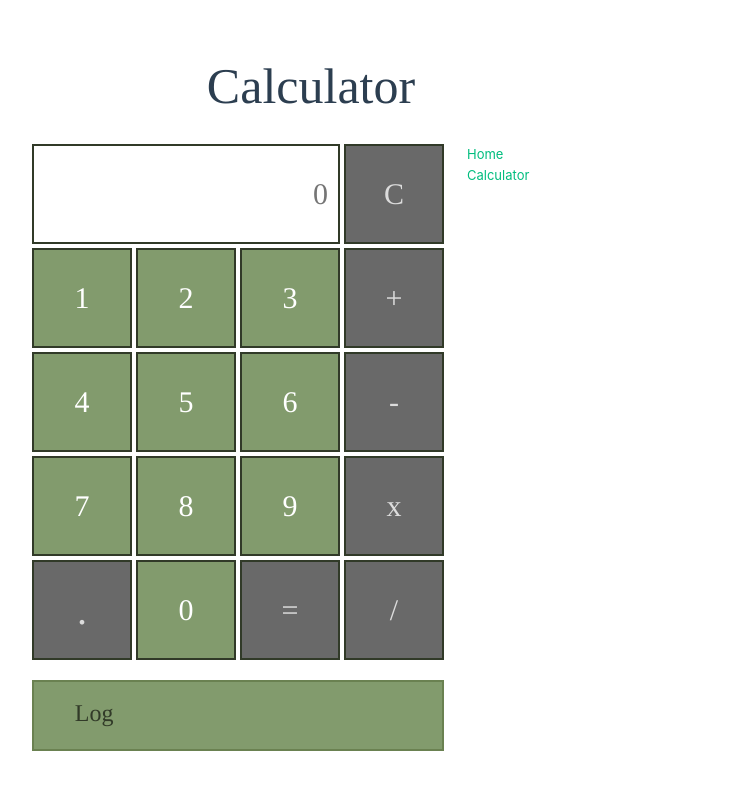
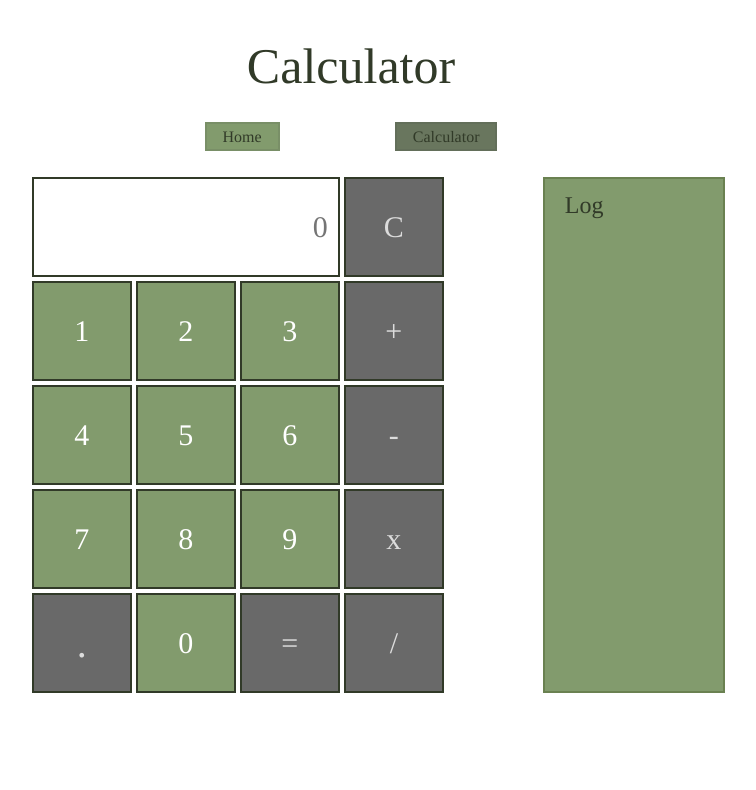
Before and after one commit to egjestad/project3, a Vue app: page /Calculator in a window 1280 px wide. Shown: the top 790 px of the page, without its empty margins (289-1045 px from the left). Built offline with nearby package versions, Linux system fonts and the light colour scheme.

Commit message:
views and css

```diff
--- a/package.json
+++ b/package.json
@@ -29,7 +29,7 @@
     "npm-run-all2": "^7.0.2",
     "prettier": "^3.4.2",
     "typescript": "~5.7.3",
-    "vite": "^6.0.11",
+    "vite": "^6.1.0",
     "vite-plugin-vue-devtools": "^7.7.1",
     "vue-tsc": "^2.2.0"
   }
--- a/src/App.vue
+++ b/src/App.vue
@@ -1,55 +1,11 @@
 <script setup lang="ts"></script>
 
 <template>
-  <div class="menu">
-    <ul>
-      <li>
-        <router-link to="/">Home</router-link>
-      </li>
-      <li>
-        <router-link to="/calculator">Calculator</router-link>
-      </li>
-    </ul>
-  </div>
+  <nav>
+    <router-link  to="/">Home</router-link>
+    <router-link  to="/calculator">Calculator</router-link>
+  </nav>
   <router-view />
 </template>
 
 <style></style>
-
-<style scoped>
-header {
-  line-height: 1.5;
-}
-
-.menu {
-  font-size: small;
-}
-
-.menu ul {
-  list-style-type: none;
-  padding: 0;
-}
-
-.logo {
-  display: block;
-  margin: 0 auto 2rem;
-}
-
-@media (min-width: 1024px) {
-  header {
-    display: flex;
-    place-items: center;
-    padding-right: calc(var(--section-gap) / 2);
-  }
-
-  .logo {
-    margin: 0 2rem 0 0;
-  }
-
-  header .wrapper {
-    display: flex;
-    place-items: flex-start;
-    flex-wrap: wrap;
-  }
-}
-</style>
--- a/src/assets/app.css
+++ b/src/assets/app.css
@@ -1,49 +1,45 @@
 header {
   display: flex;
   justify-content: center;
-  line-height: 1.5;
-  max-height: 100vh;
-  font-family: Copperplate, times, serif;
   font-size: 50px;
   grid-area: header;
 }
 
-#logContainer {
-  grid-area: log;
-  display: grid;
-  gap: 4px;
-  align-content: center;
-  margin: 10px;
-}
-
-.logo {
-  display: block;
-  margin: 0 auto 2rem;
-}
-
 nav {
+  grid-area: nav;
   width: 100%;
   font-size: 12px;
   text-align: center;
-  margin-top: 2rem;
 }
 
 nav a.router-link-exact-active {
   color: var(--color-text);
+  background-color: rgb(105, 118, 94);
+  border: 2px solid var(--color-border);
 }
 
-nav a.router-link-exact-active:hover {
-  background-color: transparent;
+nav a:hover {
+  background-color: hsla(160, 100%, 37%, 0.2);
+  border: 2px solid var(--color-border);
 }
 
 nav a {
   display: inline-block;
   padding: 0 1rem;
-  border-left: 1px solid var(--color-border);
+  border: 2px solid var(--color-border);
+  background-color: var(--color-background-btn);
+  color: var(--color-text);
+  margin-inline: 5%;
 }
 
 nav a:first-of-type {
-  border: 0;
+  border: 2px solid var(--color-border);
+}
+
+.content {
+  grid-area: main;
+  padding: 1rem;
+  text-align: center;
 }
 
 @media (min-width: 1024px) {
@@ -53,10 +49,6 @@ nav a:first-of-type {
     padding-right: calc(var(--section-gap) / 2);
   }
 
-  .logo {
-    margin: 0 2rem 0 0;
-  }
-
   header .wrapper {
     display: flex;
     place-items: flex-start;
@@ -64,11 +56,7 @@ nav a:first-of-type {
   }
 
   nav {
-    text-align: left;
-    margin-left: -1rem;
     font-size: 1rem;
-
     padding: 1rem 0;
-    margin-top: 1rem;
   }
 }
--- a/src/assets/base.css
+++ b/src/assets/base.css
@@ -15,10 +15,12 @@
   --vt-c-divider-dark-1: rgba(84, 84, 84, 0.65);
   --vt-c-divider-dark-2: rgba(84, 84, 84, 0.48);
 
-  --vt-c-text-light-1: var(--vt-c-indigo);
+  --vt-c-text-light-1: #313a28;
   --vt-c-text-light-2: rgba(60, 60, 60, 0.66);
   --vt-c-text-dark-1: var(--vt-c-white);
   --vt-c-text-dark-2: rgba(235, 235, 235, 0.64);
+
+  --vt-c-button-background: #829b6dff;
 }
 
 /* semantic color variables for this project */
@@ -33,7 +35,7 @@
   --color-heading: var(--vt-c-text-light-1);
   --color-text: var(--vt-c-text-light-1);
 
-  --section-gap: 160px;
+  --color-background-btn: var(--vt-c-button-background);
 }
 
 *,
@@ -53,6 +55,9 @@ body {
     background-color 0.5s;
   line-height: 1.6;
   font-family:
+    Copperplate,
+    times,
+    serif,
     Inter,
     -apple-system,
     BlinkMacSystemFont,
--- a/src/assets/calculator.css
+++ b/src/assets/calculator.css
@@ -1,12 +1,40 @@
 #calculator {
-  grid-area: calculatorView;
-
+  display: grid;
+  grid-area: main;
+  grid-template-areas: 'calculatorContainer log';
+  grid-template-columns: 50% 20%;
+  justify-content: center;
+  padding: 10px;
+}
+#logContainer {
+  grid-area: log;
+  align-content: center;
+  padding: 2px;
+  margin: auto 10%;
+  background-color: rgb(130, 155, 109);
+  border: 2px solid rgba(88, 109, 60, 0.56);
+  display: flex;
   height: 100%;
+  max-height: inherit;
+  flex-direction: column;
+  overflow-y: auto;
+}
+.calculation {
+  display: flex;
+  justify-content: left;
+  margin: 0 10%;
+}
+#logTitle {
+  font-size: x-large;
+  font-weight: bold;
+  font-family: Copperplate, times, serif;
+  color: #313a28;
+  margin: 3% 10%;
 }
 
 #calculatorContainer {
   display: grid;
-  justify-content: center;
+  grid-area: calculatorContainer;
   gap: 4px;
   grid-template-areas:
     'input input input op'
@@ -18,7 +46,7 @@
   grid-template-columns: 100px 100px 100px 100px;
   grid-template-rows: 100px 100px 100px 100px 100px;
   align-content: center;
-
+  margin: auto;
   max-height: 600px;
   max-width: 600px;
   height: 100%;
@@ -29,7 +57,7 @@ button {
   border: #313a28 2px solid;
   padding: 20px;
   justify-content: center;
-  background-color: #829b6dff;
+  background-color: var(--color-background-btn);
   align-items: center;
   font-size: 200%;
   font-family: Copperplate, times, serif;
--- a/src/assets/main.css
+++ b/src/assets/main.css
@@ -3,17 +3,15 @@
 @import 'calculator.css';
 
 #app {
-  max-width: 1280px;
-  margin: 0 auto;
-  padding: 2rem;
+  margin: 2% 5%;
   font-weight: normal;
   display: grid;
   grid-template-areas:
     'header header'
-    'calculatorView log';
-  grid-template-columns: 2fr 1fr;
-  grid-template-rows: auto 1fr;
-  gap: 20px;
+    'nav nav'
+    'main main ';
+  grid-template-columns: 1fr 1fr;
+  grid-template-rows: auto auto 1fr;
 }
 
 a,
@@ -30,14 +28,3 @@ button {
     background-color: hsla(160, 100%, 37%, 0.2);
   }
 }
-
-@media (min-width: 1024px) {
-  body {
-    display: flex;
-    place-items: center;
-  }
-
-  #app {
-    padding: 0 2rem;
-  }
-}
--- a/src/components/CalculatorComponent.vue
+++ b/src/components/CalculatorComponent.vue
@@ -21,9 +21,10 @@
       <button class="option" id="equals" @click="handleClick('=')">=</button>
       <button class="option" id="divide" @click="handleOperatorClick('/')">/</button>
     </div>
-  </div>
-  <div id="log">
-    <LogComponent :log="log" />
+
+    <div id="log">
+      <LogComponent :log="log" />
+    </div>
   </div>
 </template>
 
--- a/src/components/LogComponent.vue
+++ b/src/components/LogComponent.vue
@@ -12,32 +12,3 @@
 </template>
 
 <script lang="ts" src="@/scripts/LogScript.ts"></script>
-
-<style scoped>
-#logTitle {
-  font-size: x-large;
-  font-weight: bold;
-  font-family: Copperplate, times, serif;
-  color: #313a28;
-  margin: 3% 10%;
-}
-
-#logContainer {
-  display: flex;
-  height: 100%;
-  max-height: inherit;
-  margin: 0;
-  flex-direction: column;
-  overflow-y: auto;
-  background-color: rgb(130, 155, 109);
-  border: 2px solid rgba(88, 109, 60, 0.56);
-}
-
-.calculation {
-  color: #313a28;
-  font-family: Copperplate, times, serif;
-  display: flex;
-  justify-content: left;
-  margin: 0 10%;
-}
-</style>
--- a/src/views/HomeView.vue
+++ b/src/views/HomeView.vue
@@ -5,6 +5,11 @@
   <header>
     <div class="wrapper">Home</div>
   </header>
+  <div class="content">
+    <p>
+      This is a simple calculator app built with Vue 3 and Vite.
+    </p>
+  </div>
 
 
 </template>
--- a/vite.config.ts
+++ b/vite.config.ts
@@ -6,13 +6,16 @@ import vueDevTools from 'vite-plugin-vue-devtools'
 
 // https://vite.dev/config/
 export default defineConfig({
-  plugins: [
-    vue(),
-    vueDevTools(),
-  ],
+  plugins: [vue(), vueDevTools()],
   resolve: {
     alias: {
-      '@': fileURLToPath(new URL('./src', import.meta.url))
+      '@': fileURLToPath(new URL('./src', import.meta.url)),
     },
   },
+  server: {
+    watch: {
+      usePolling: true, // Helps with file system watchers
+    },
+    hmr: true, // Enables Hot Module Replacement
+  },
 })
```
Also changed, not shown: 1 other file (tests, documents, lock files or other folders).
